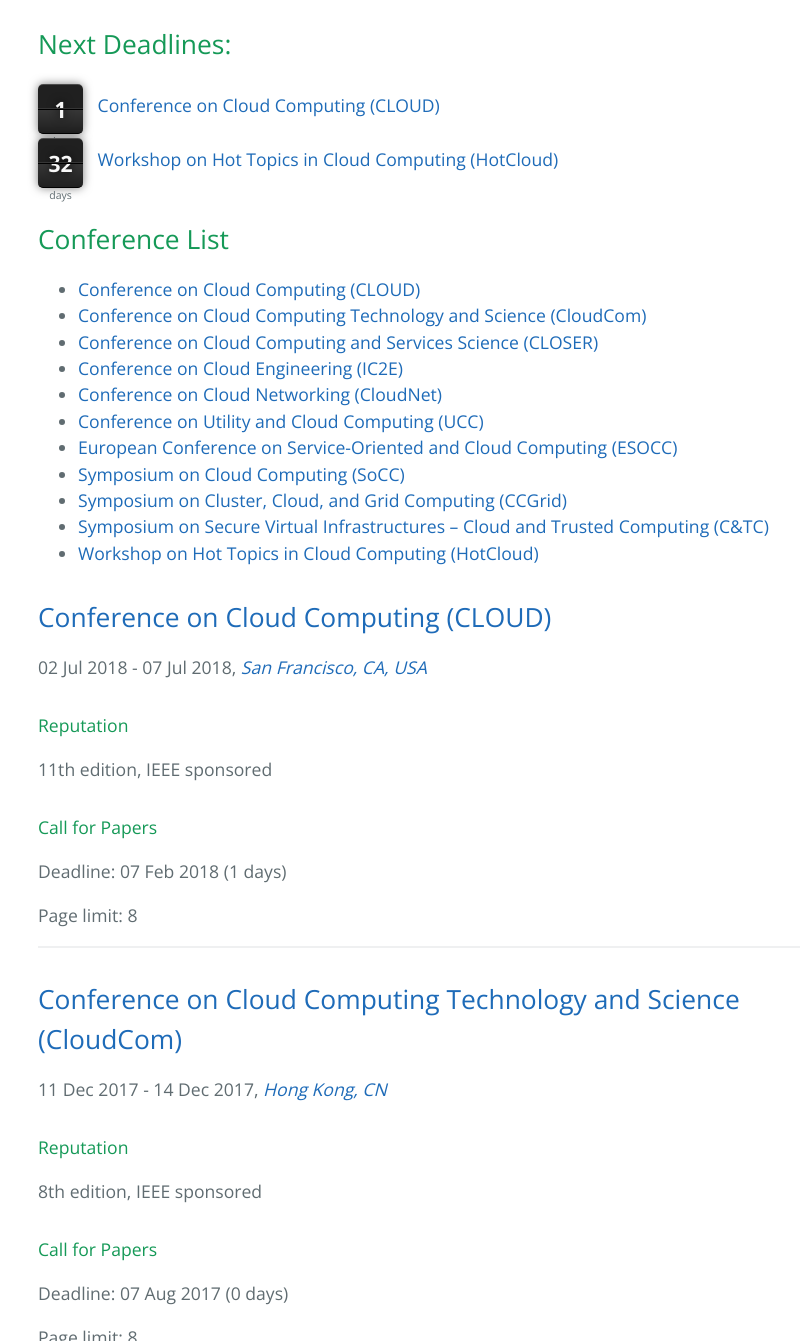
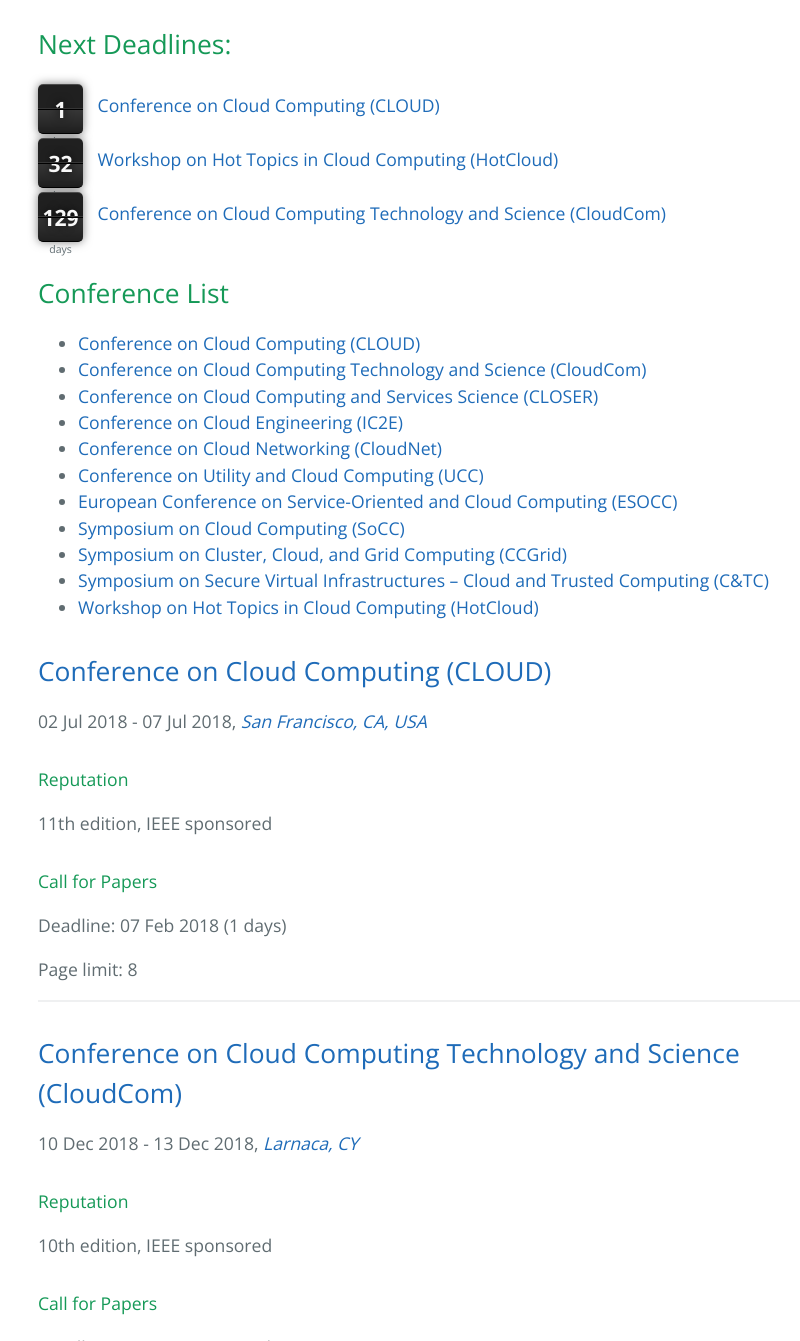
Before and after one commit to stefan-kolb/cloud-conferences, a Jekyll site: the page built from index.html, in a window 1280 px wide and 1400 px high, scrolled down 265 px, cut to the strip 59-1400 px from the top of the window. Shown: the whole strip, without its empty margins (186-986 px from the left). Built offline with Jekyll 4.4.1, drawn with Linux system fonts in a browser that asks for light colours; nearby versions of some CDN libraries; some of the changed text lies outside the part shown.

Commit message:
CloudCom 2018

```diff
--- a/_data/conferences.yml
+++ b/_data/conferences.yml
@@ -28,11 +28,11 @@
 
 - name: Conference on Cloud Computing Technology and Science
   abbrv: CloudCom
-  url: http://2017.cloudcom.org/
-  edition: 8
-  date_from: "2017-12-11"
-  date_to: "2017-12-14"
-  deadline: "2017-08-07"
+  url: http://2018.cloudcom.org/
+  edition: 10
+  date_from: "2018-12-10"
+  date_to: "2018-12-13"
+  deadline: "2018-06-15"
   organization: IEEE
   acceptance:
     - 2015: 0
@@ -40,7 +40,7 @@
     - 2013: 18
     - 2012: 18
     - 2011: 24
-  location: Hong Kong, CN
+  location: Larnaca, CY
   page_limit: 8
 
 - name: Symposium on Cluster, Cloud, and Grid Computing
```
